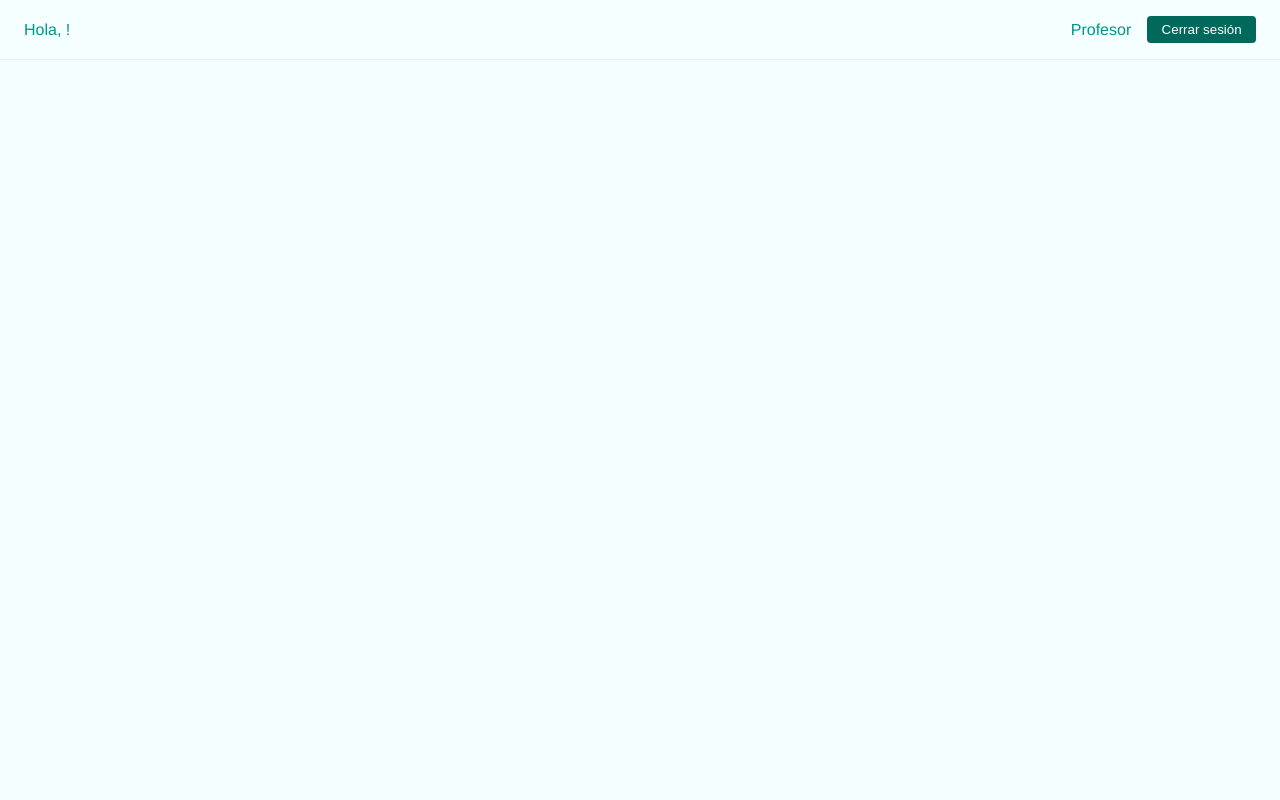
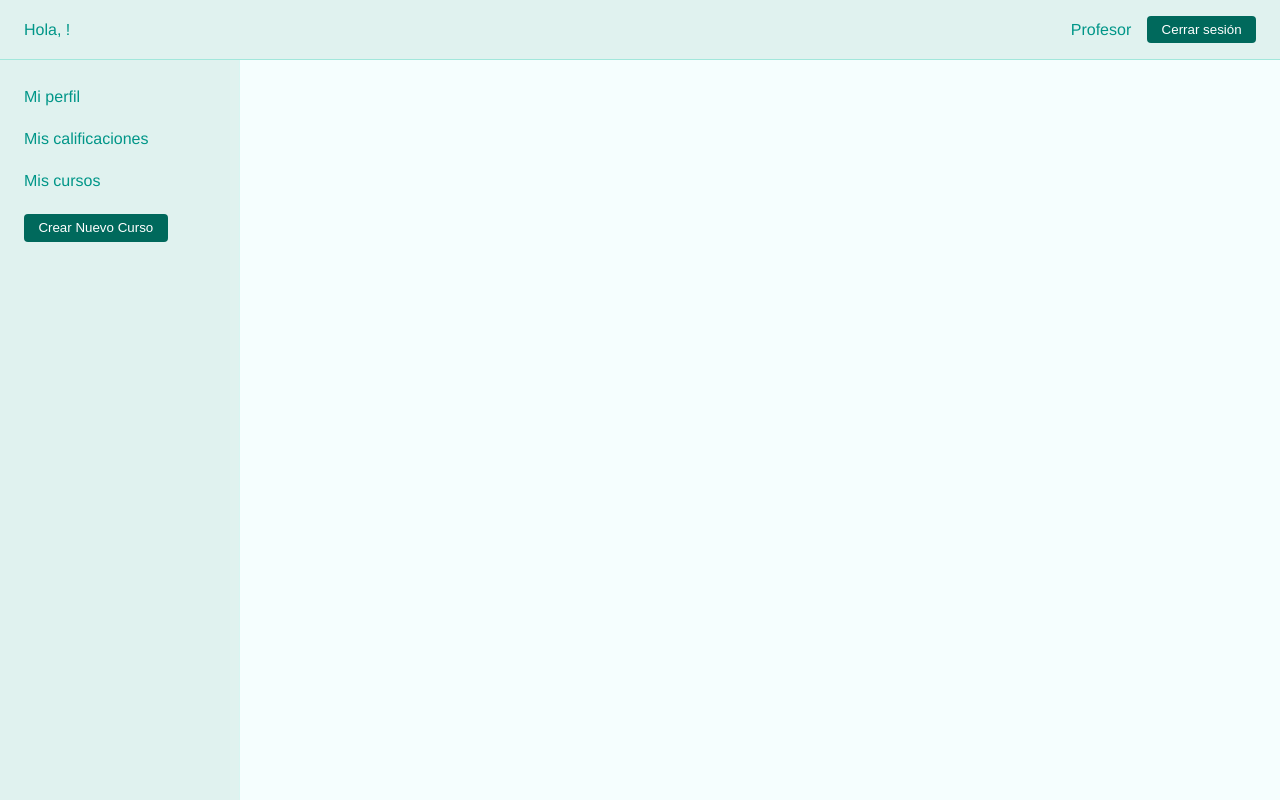
Before and after one commit to ValeGada/FE-challengeFinal-akademi-valentinaGadagnotto, a React (Create React App) app in the folder akademi/: page /prof in a window 1280 px wide. Built offline with nearby package versions, Linux system fonts and the light colour scheme; sample sign-in values are in the browser's storage.

Commit message:
Feat: sidebars & fix: estilos

```diff
--- a/akademi/src/App.js
+++ b/akademi/src/App.js
@@ -9,7 +9,8 @@ import Spinner from "./UI/Spinner";
 import Modal from "./UI/Modal";
 import {
   GlobalStyles,
-  AppContainer
+  AppContainer,
+  Success
 } from "./styles";
 
 const App = ({ message }) => {
@@ -47,7 +48,7 @@ const App = ({ message }) => {
           <AppRoutes />
         </BrowserRouter>
         <Modal isOpen={Boolean(message)}>
-          <p>{message}</p>
+          <Success>{message}</Success>
         </Modal>
       </AppContainer>
     </>
--- a/akademi/src/components/forms/LoginForm.js
+++ b/akademi/src/components/forms/LoginForm.js
@@ -1,5 +1,6 @@
 import React from "react";
 import { Link } from 'react-router-dom';
+import { Error } from "../../styles";
 
 const LoginForm = ({ formData, errors, onChange, onSubmit }) => {
     return (
@@ -13,7 +14,7 @@ const LoginForm = ({ formData, errors, onChange, onSubmit }) => {
                     value={formData.email || ''}
                     onChange={onChange}
                 />
-                {errors.email && <p>{errors.email}</p>}
+                {errors.email && <Error>{errors.email}</Error>}
             </div>
             <div>
                 <label>Contraseña:</label>
@@ -24,7 +25,7 @@ const LoginForm = ({ formData, errors, onChange, onSubmit }) => {
                     value={formData.password || ''}
                     onChange={onChange}
                 />
-                {errors.password && <p>{errors.password}</p>}
+                {errors.password && <Error>{errors.password}</Error>}
             </div>
             <div>
                 <Link to="/password-recovery">¿Olvidaste tu contraseña?</Link>
--- /dev/null
+++ b/akademi/src/components/nav/AdminSidebar.js
@@ -0,0 +1,34 @@
+import { useNavigate } from "react-router-dom";
+import {
+    AdminSidebarContainer,
+    SidebarItem,
+    AdminSidebarLink,
+    AdminLogoutButton
+} from "../../styles";
+
+const AdminSidebar = () => {
+    const navigate = useNavigate();
+    return (
+        <AdminSidebarContainer>
+            <SidebarItem>
+                <AdminSidebarLink to="/admin/profile">Mi perfil</AdminSidebarLink>
+            </SidebarItem>
+            <SidebarItem>
+                <AdminSidebarLink to="/admin/users">Usuarios</AdminSidebarLink>
+            </SidebarItem>
+            <SidebarItem>
+                <AdminSidebarLink to="/admin/courses">Cursos</AdminSidebarLink>
+            </SidebarItem>
+            <SidebarItem>
+                <AdminSidebarLink to="/admin/enrollments">Suscripciones</AdminSidebarLink>
+            </SidebarItem>
+            <SidebarItem>
+                <AdminLogoutButton onClick={() => navigate('/new-user')}>
+                    Crear nuevo usuario
+                </AdminLogoutButton>
+            </SidebarItem>
+        </AdminSidebarContainer>
+    );
+};
+
+export default AdminSidebar;
--- /dev/null
+++ b/akademi/src/components/nav/ProfessorSidebar.js
@@ -0,0 +1,31 @@
+import { useNavigate } from "react-router-dom";
+import {
+    ProfessorSidebarContainer,
+    SidebarItem,
+    ProfessorSidebarLink,
+    ProfessorLogoutButton
+} from "../../styles";
+
+const ProfessorSidebar = () => {
+    const navigate = useNavigate();
+    return (
+        <ProfessorSidebarContainer>
+            <SidebarItem>
+                <ProfessorSidebarLink to="/prfo/profile">Mi perfil</ProfessorSidebarLink>
+            </SidebarItem>
+            <SidebarItem>
+                <ProfessorSidebarLink to="/prof/grades">Mis calificaciones</ProfessorSidebarLink>
+            </SidebarItem>
+            <SidebarItem>
+                <ProfessorSidebarLink to="/prof/my-courses">Mis cursos</ProfessorSidebarLink>
+            </SidebarItem>
+            <SidebarItem>
+                <ProfessorLogoutButton onClick={() => navigate("/prof/new-course")}>
+                    Crear Nuevo Curso
+                </ProfessorLogoutButton>
+            </SidebarItem>
+        </ProfessorSidebarContainer>
+    );
+};
+
+export default ProfessorSidebar;
--- /dev/null
+++ b/akademi/src/components/nav/StudentSidebar.js
@@ -0,0 +1,26 @@
+import {
+    StudentSidebarContainer,
+    SidebarItem,
+    StudentSidebarLink
+} from "../../styles";
+
+const StudentSidebar = () => {
+  return (
+        <StudentSidebarContainer>
+            <SidebarItem>
+                <StudentSidebarLink to="/student/profile">Mi perfil</StudentSidebarLink>
+            </SidebarItem>
+            <SidebarItem>
+                <StudentSidebarLink to="/student/catalog">Catálogo</StudentSidebarLink>
+            </SidebarItem>
+            <SidebarItem>
+                <StudentSidebarLink to="/student/grades">Mis calificaciones</StudentSidebarLink>
+            </SidebarItem>
+            <SidebarItem>
+                <StudentSidebarLink to="/student/enrollments">Mis suscripciones</StudentSidebarLink>
+            </SidebarItem>
+        </StudentSidebarContainer>
+    );
+};
+
+export default StudentSidebar;
--- a/akademi/src/layouts/ProfessorLayout.js
+++ b/akademi/src/layouts/ProfessorLayout.js
@@ -3,7 +3,8 @@ import { Outlet, useNavigate } from "react-router-dom";
 import { connect } from "react-redux";
 import { logout } from "../store/actions/authActions";
 import ProfessorNavbar from "../components/nav/ProfessorNavbar";
-import { ProfessorLayoutContainer, ContentWrapper, MainContent } from "../styles";
+import ProfessorSidebar from "../components/nav/ProfessorSidebar";
+import { LayoutContainer, ContentWrapper, MainContent } from "../styles";
 
 const ProfessorLayout = ({ user, logout }) => {
     const navigate = useNavigate();
@@ -21,7 +22,8 @@ const ProfessorLayout = ({ user, logout }) => {
     if (!user) return null;
 
     return (
-        <ProfessorLayoutContainer>
+        <LayoutContainer>
+            <ProfessorSidebar />
             <ContentWrapper>
                 <ProfessorNavbar professorName={user.name} onLogout={handleLogout}>
                 </ProfessorNavbar>
@@ -29,7 +31,7 @@ const ProfessorLayout = ({ user, logout }) => {
                     <Outlet />
                 </MainContent>
             </ContentWrapper>
-        </ProfessorLayoutContainer>
+        </LayoutContainer>
     );
 };
 
--- a/akademi/src/routes/AppRoutes.js
+++ b/akademi/src/routes/AppRoutes.js
@@ -32,6 +32,7 @@ const AppRoutes = () => {
       <Route path="/prof/*" element={<ProfessorLayout />}>
         <Route path="dashboard" element={<ProfessorDashboard />} />
         <Route path="my-courses" element={<CoursesList />} />
+        {/* <Route path="grades" element={<GradesList />} /> */}
         {/* <Route path="new-course" element={<NewCourse />} /> */}
         {/* más rutas teacher */}
       </Route>
@@ -39,7 +40,10 @@ const AppRoutes = () => {
       {/* Rutas de alumno */}
       <Route path="/student/*" element={<StudentLayout />}>
         <Route path="dashboard" element={<StudentDashboard />} />
+        {/* <Route path="profile" element={<UserProfile />} /> */}
         <Route path="catalog" element={<CoursesList />} />
+        {/* <Route path="grades" element={<GradesList />} /> */}
+        {/* <Route path="enrollments" element={<EnrollmentsList />} /> */}
         {/* más rutas alumno */}
       </Route>
 
--- a/akademi/src/styles/index.js
+++ b/akademi/src/styles/index.js
@@ -1,5 +1,6 @@
 import styled from "styled-components";
 import { createGlobalStyle } from 'styled-components';
+import { NavLink } from "react-router-dom";
 
 export const colors = {
     lightMint: "#d9f5f1",
@@ -18,7 +19,7 @@ export const colors = {
     adminContent: "#32291d",
     adminHover: "#e65100",
     professor: "#009688",
-    professorNavbar: "#f6ffff",
+    professorNavbar: "#e0f2ef",
     professorDeep: "#00695c",
     professorHover: "#01503a",
     lightBg: "#e3fcf7",
@@ -55,6 +56,16 @@ export const AppContainer = styled.div`
     background-color: ${colors.lightBg};
     display: flex;
     flex-direction: column;
+`;
+
+// Errors
+export const Error = styled.p`
+    color: ${colors.error};
+`;
+
+// Success messages
+export const Success = styled.p`
+    color: ${colors.success};
 `;
 
 // UI
@@ -130,22 +141,10 @@ export const AuthCard = styled.div`
 `;
 
 // Admin, Student, Professor
-export const StudentLayoutContainer = styled.div`
+export const LayoutContainer = styled.div`
     min-height: 100vh;
     display: flex;
     background-color: ${colors.lightBg};
-`;
-
-export const ProfessorLayoutContainer = styled.div`
-    min-height: 100vh;
-    display: flex;
-    background-color: white;
-`;
-
-export const AdminLayoutContainer = styled.div`
-    min-height: 100vh;
-    display: flex;
-    background-color: ${colors.adminBg};
 `;
 
 export const ContentWrapper = styled.div`
@@ -163,8 +162,13 @@ export const MainContent = styled.main`
 // Navbars
 // Student Navbar
 export const StudentNavbarContainer = styled.header`
+    position: fixed;
+    top: 0;
+    left: 0;
+    right: 0;
+    height: 60px;
     width: 100%;
-    height: 60px;
+    z-index: 1000;
     color: ${colors.darkMint};
     background-color: white;
     border-bottom: 1px solid ${colors.lightMint};
@@ -200,11 +204,16 @@ export const StudentLogoutButton = styled.button`
 
 // Professor Navbar
 export const ProfessorNavbarContainer = styled.header`
+    position: fixed;
+    top: 0;
+    left: 0;
+    right: 0;
+    height: 60px;
     width: 100%;
-    height: 60px;
+    z-index: 1000;
     color: ${colors.professor};
     background-color: ${colors.professorNavbar};
-    border-bottom: 1px solid ${colors.lightMint};
+    border-bottom: 1px solid ${colors.mint};
     display: flex;
     justify-content: space-between;
     align-items: center;
@@ -237,8 +246,13 @@ export const ProfessorLogoutButton = styled.button`
 
 // Admin Navbar
 export const AdminNavbarContainer = styled.header`
+    position: fixed;
+    top: 0;
+    left: 0;
+    right: 0;
+    height: 60px;
     width: 100%;
-    height: 60px;
+    z-index: 1000;
     background-color: ${colors.adminNavbarBg};
     border-bottom: 1px solid ${colors.lightAdmin};
     display: flex;
@@ -269,6 +283,98 @@ export const AdminLogoutButton = styled.button`
     &:hover {
         background-color: ${colors.adminHover};
     }
+    `;
+
+// Sidebars
+export const SidebarItem = styled.div`
+    padding: 0.75rem 1.5rem;
+`;
+
+// Student sidebar
+export const StudentSidebarContainer = styled.nav`
+    margin-top: 60px;
+    width: 240px;
+    min-height: calc(100vh - 60px);
+    background-color: white;
+    border-right: 1px solid ${colors.lightMint};
+    display: flex;
+    flex-direction: column;
+    padding-top: 1rem;
+    box-shadow: ${softShadow};
+`;
+
+export const StudentSidebarLink = styled(NavLink)`
+    text-decoration: none;
+    color: ${colors.darkMint};
+    font-weight: 500;
+    font-size: 1rem;
+    transition: color 0.2s ease;
+
+    &.active {
+        color: ${colors.deepMint};
+    }
+
+    &:hover {
+        color: ${colors.studentHover};
+    }
+`;
+
+// Professor sidebar
+export const ProfessorSidebarContainer = styled.nav`
+    margin-top: 60px;
+    width: 240px;
+    min-height: calc(100vh - 60px);
+    background-color: ${colors.professorNavbar};
+    border-right: 1px solid ${colors.lightMint};
+    display: flex;
+    flex-direction: column;
+    padding-top: 1rem;
+    box-shadow: ${softShadow};
+`;
+
+export const ProfessorSidebarLink = styled(NavLink)`
+    text-decoration: none;
+    color: ${colors.professor};
+    font-weight: 500;
+    font-size: 1rem;
+    transition: color 0.2s ease;
+
+    &.active {
+        color: ${colors.professorDeep};
+    }
+
+    &:hover {
+        color: ${colors.professorHover};
+    }
+`;
+
+// Admin sidebar
+export const AdminSidebarContainer = styled.nav`
+    margin-top: 60px;
+    width: 240px;
+    min-height: calc(100vh - 60px);
+    background-color: ${colors.adminNavbarBg};
+    border-right: 1px solid ${colors.lightAdmin};
+    display: flex;
+    flex-direction: column;
+    padding-top: 1rem;
+    box-shadow: ${softShadow};
+`;
+
+export const AdminSidebarLink = styled(NavLink)`
+    text-decoration: none;
+    color: ${colors.adminText};
+    font-weight: 500;
+    font-size: 1rem;
+    transition: color 0.2s ease;
+
+    &.active {
+        color: ${colors.adminDeep};
+    }
+
+    &:hover {
+        color: ${colors.adminHover};
+    }
 `;
 
 // Dashboards
@@ -282,14 +388,13 @@ export const WelcomeText = styled.p`
     line-height: 1.6;
 `;
 
-// Dashboard
-// Student & Professor
+// Student & Professor Dashboard
 export const DashboardContainer = styled.div`
     padding: 2rem;
     color: ${colors.professorDeep};
 `;
 
-// Admin
+// Admin Dashboard
 export const AdminDashboardContainer = styled.div`
     padding: 2rem;
     color: ${colors.adminContent};
@@ -297,6 +402,7 @@ export const AdminDashboardContainer = styled.div`
 
 // Courses list
 export const CourseListTitle = styled.h2`
+    margin-top: 60px;
     font-size: 1.25rem;
     font-weight: bold;
     margin-bottom: 1rem;
```
Also changed, not shown: akademi/src/components/forms/CourseForm.js (+5 -4 lines), akademi/src/components/forms/RegisterForm.js (+4 -3 lines), akademi/src/layouts/AdminLayout.js (+5 -3 lines), akademi/src/layouts/StudentLayout.js (+5 -3 lines).
